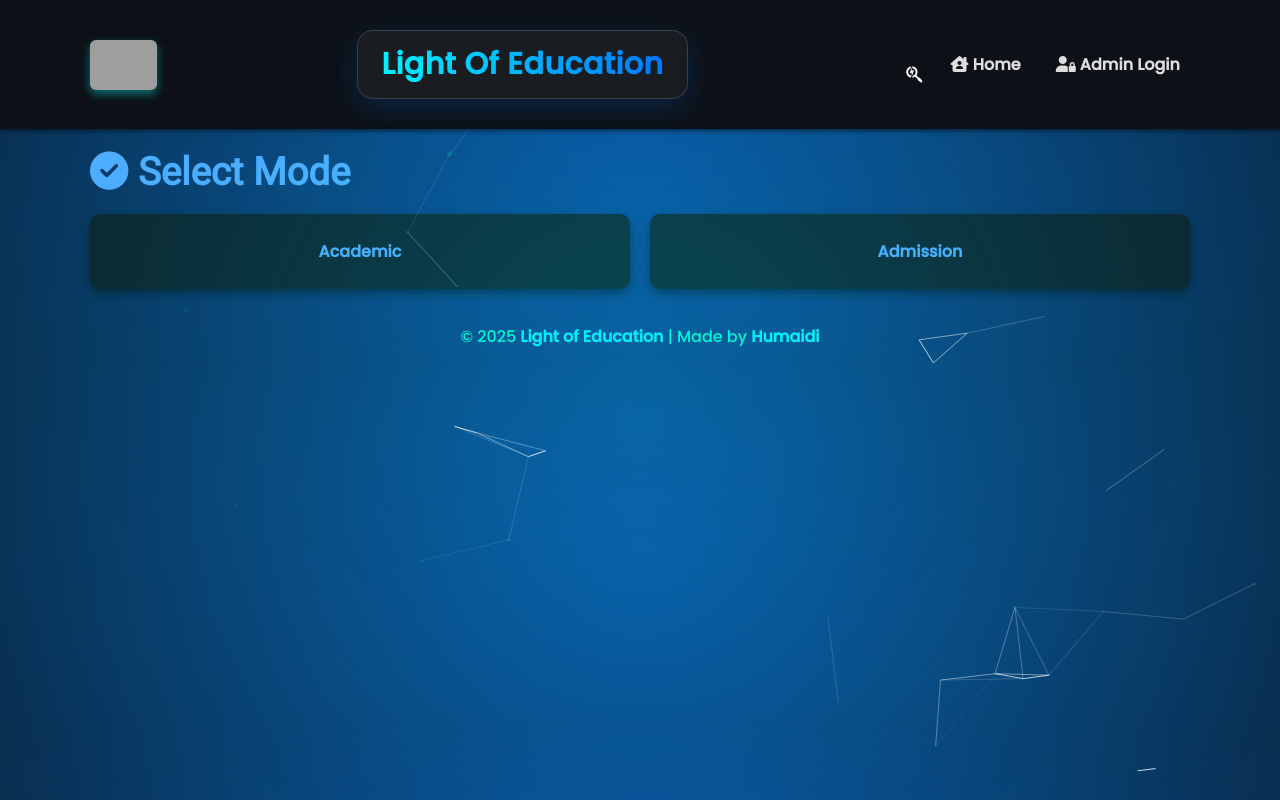
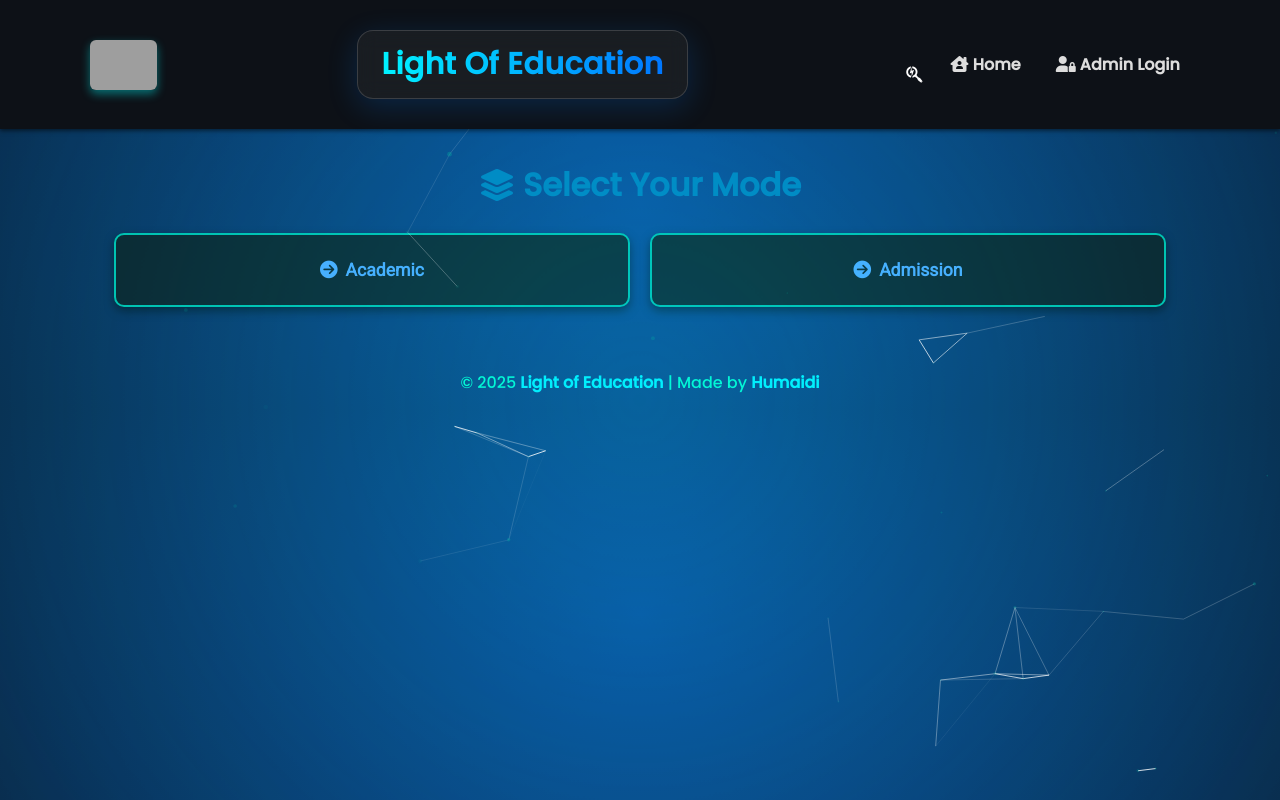
Before and after one commit to Hussain90L/LightofEducationblog42, a Flask app: page / in a window 1280 px wide. Run offline with Flask 3, Linux system fonts and the light colour scheme; some libraries are stand-ins or nearby versions; grey boxes are pictures that could not be loaded.

Commit message:
Update home.html

```diff
--- a/templates/home.html
+++ b/templates/home.html
@@ -1,12 +1,67 @@
 {% extends "base.html" %}
-{% block title %}Home - Academic PDF Repository{% endblock %}
+{% block title %}Home - Light of Education{% endblock %}
+
+{% block extra_css %}
+<style>
+  .page-title {
+    font-size: 2rem;
+    font-family: 'Poppins', sans-serif;
+    text-align: center;
+    margin: 2rem 0 1.5rem;
+    color: #0077b6;
+    display: flex;
+    justify-content: center;
+    align-items: center;
+    gap: 0.5rem;
+  }
+
+  .mode-cards {
+    display: grid;
+    grid-template-columns: repeat(auto-fit, minmax(200px, 1fr));
+    gap: 1.5rem;
+    padding: 0 1.5rem;
+    margin-bottom: 3rem;
+  }
+
+  .mode-card {
+    display: flex;
+    align-items: center;
+    justify-content: center;
+    padding: 1.5rem;
+    background: linear-gradient(145deg, #e0f7fa, #ffffff);
+    border: 2px solid #00bfa6;
+    border-radius: 1rem;
+    font-size: 1.1rem;
+    font-weight: 600;
+    text-transform: capitalize;
+    text-decoration: none;
+    color: #004d40;
+    box-shadow: 0 6px 12px rgba(0,0,0,0.1);
+    transition: all 0.3s ease;
+    font-family: 'Roboto', sans-serif;
+  }
+
+  .mode-card:hover {
+    transform: scale(1.05);
+    background: #00bfa6;
+    color: white;
+    border-color: #009688;
+    box-shadow: 0 10px 20px rgba(0, 191, 166, 0.3);
+  }
+</style>
+{% endblock %}
+
 {% block content %}
-  <h1><i class="fa-solid fa-circle-check"></i> Select Mode</h1>
+  <h1 class="page-title">
+    <i class="fa-solid fa-layer-group"></i> Select Your Mode
+  </h1>
+
   <div class="mode-cards">
     {% for mode in modes %}
-    <a href="{{ url_for('mode_page', mode=mode) }}" class="mode-card">
-      {{ mode.capitalize() }}
-    </a>
+      <a href="{{ url_for('mode_page', mode=mode) }}" class="mode-card">
+        <i class="fa-solid fa-arrow-circle-right" style="margin-right: 8px;"></i>
+        {{ mode.capitalize() }}
+      </a>
     {% endfor %}
   </div>
 {% endblock %}
```
